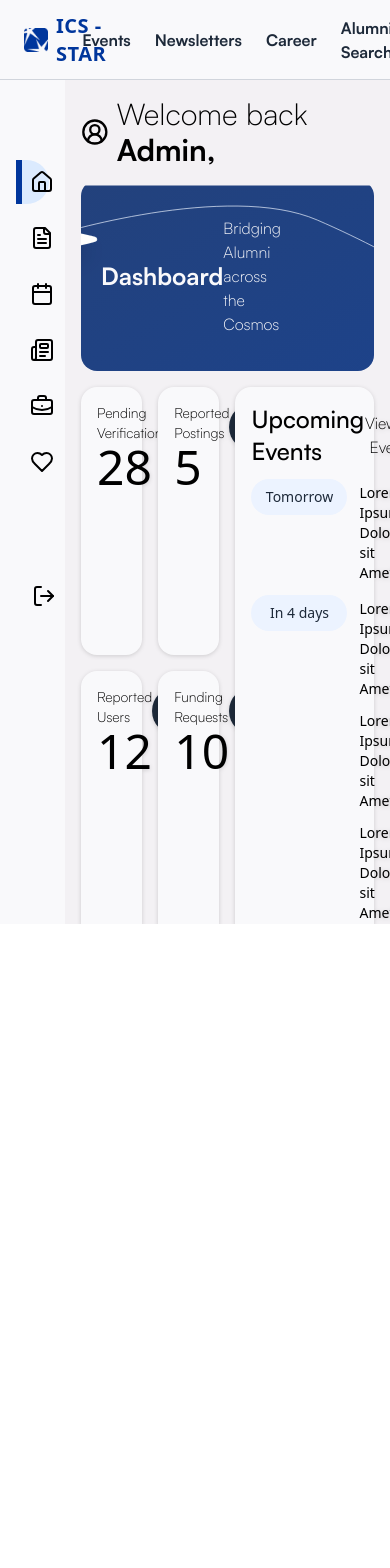
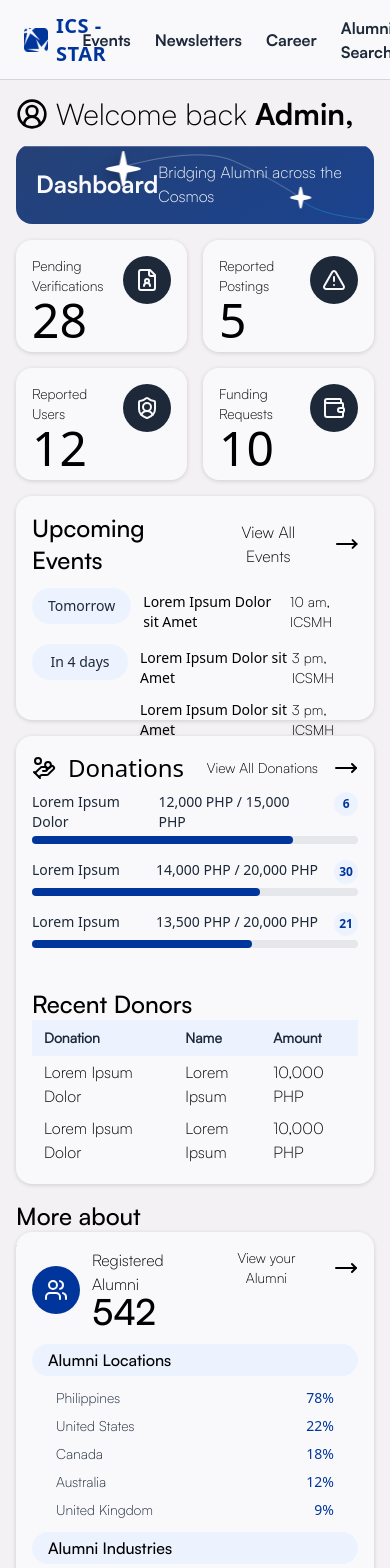
Before and after one commit to cazhiareese/ICS-STAR, a React (Vite) app in the folder app/: page /admin in a window 390 px wide. Shown: the top 1568 px of the page. Before the commit the page ends 924 px from the top, so only its background shows below. Built offline with nearby package versions, Linux system fonts and the light colour scheme.

Commit message:
ui: fix size responsiveness

```diff
--- a/app/src/RootPages/AdminPages/admindashboard.jsx
+++ b/app/src/RootPages/AdminPages/admindashboard.jsx
@@ -21,7 +21,7 @@ function AdminLanding() {
     { id: "donations", title: "Donations", icon: <Heart size={24} /> },
   ];
 
-  const dashboardCard = "bg-white drop-shadow-sm rounded-2xl p-4";
+  const dashboardCard = "bg-white drop-shadow-sm rounded-2xl p-4 w-full";
 
   // SAMPLE DATA
 
@@ -92,7 +92,7 @@ function AdminLanding() {
   return <>
   <div className="flex flex-row">
     {/* Sidebar */}
-    <div className="bg-white h-screen flex flex-col gap-3 px-4 pt-20 w-2/12">
+    <div className="bg-white hidden h-screen lg:flex flex-col gap-3 px-4 pt-20 w-2/12">
       {/* Sidebar items */}
       {sidebarItems.map((item) => (
           <SidebarItem
@@ -111,8 +111,9 @@ function AdminLanding() {
     </div>
 
     {/* Dashboard area */}
-    <div className="bg-[#F3F1F4] flex-1 max-h-screen overflow-auto">
-      <div className=" p-4 flex flex-col max-w-7xl mx-auto">
+    <div className="bg-[rgb(243,241,244)] flex-1 lg:max-h-screen overflow-auto">
+      <div className="p-4 flex flex-col max-w-7xl mx-auto">
+        {/* Welcome admin div */}
         <div className="flex flex-row mb-3 items-center">
           <CircleUserRound size={32}/>
           <p className="ml-2 text-3xl">
@@ -121,11 +122,11 @@ function AdminLanding() {
           </p>
         </div>
         {/* Grid */}
-        <div className="flex-1 grid grid-cols-4 grid-rows-[0.5fr_0.7fr_0.7fr_1.7fr_0.2fr_2fr] gap-4">
+        <div className="flex-1 grid grid-cols-2 lg:grid-cols-4 grid-rows-[5em_7em_7em_14em_28em_1em_29em_19em] md:grid-rows-[5em_7em_7em_14em_1em_18em] gap-4">
         {/* Dashboard Banner */}
-          <div className="col-span-4 row-start-1 rounded-2xl bg-cover bg-center bg-no-repeat bg-[url('/assets/DashboardBanner.svg')] flex items-center justify-between">
+          <div className="col-start-1 col-span-2 md:col-span-4 row-start-1 rounded-2xl bg-cover bg-center bg-no-repeat bg-[url('/assets/DashboardBanner.svg')] flex items-center justify-between">
             <p className="text-white font-satoshi-bold text-2xl ml-5"> Dashboard </p>
-            <p className="text-white font-satoshi-light mr-52"> Bridging Alumni across the Cosmos </p>
+            <p className="text-white font-satoshi-light mr-3 md:mr-52"> Bridging Alumni across the Cosmos </p>
           </div>
         {/* Pending Verifications */}
           <div className={`${dashboardCard} col-start-1 row-start-2 flex flex-row justify-between`}>
@@ -152,7 +153,7 @@ function AdminLanding() {
             </div>
           </div>
         {/* Reported Users */}
-          <div className={`${dashboardCard} cols-start-1 row-start-3 flex flex-row justify-between`}>
+          <div className={`${dashboardCard} col-start-1 row-start-3 flex flex-row justify-between`}>
             <div className="flex flex-col">
               <p className="font-satoshi-light text-sm"> Reported Users </p>
               <p className="text-5xl"> {response.reportedUsers} </p>
@@ -164,7 +165,7 @@ function AdminLanding() {
             </div>
           </div>
         {/* Funding Requests */}
-          <div className={`${dashboardCard} cols-start-2 row-start-3 flex flex-row justify-between`}>
+          <div className={`${dashboardCard} col-start-2 row-start-3 flex flex-row justify-between`}>
             <div className="flex flex-col">
               <p className="font-satoshi-light text-sm"> Funding Requests </p>
               <p className="text-5xl"> {response.fundingRequests} </p>
@@ -176,7 +177,7 @@ function AdminLanding() {
             </div>
           </div>
         {/* Upcoming Events */}
-          <div className={`${dashboardCard} col-span-2 row-span-2`}>
+          <div className={`${dashboardCard} col-start-1 md:col-start-3 col-span-2 row-start-4 md:row-start-2 md:row-span-2`}>
             <div className="flex flex-row justify-between">
               <p className="font-satoshi-medium text-2xl"> Upcoming Events </p>
                 <button className="flex flex-row gap-4 items-center cursor-pointer"> <p className="font-satoshi-light">View All Events</p> <MoveRight/></button>
@@ -188,7 +189,6 @@ function AdminLanding() {
                   <div className="bg-secondary text-black font-medium px-4 py-2 rounded-full text-sm whitespace-nowrap min-w-24 flex items-center justify-center">
                     {event.dateLabel}
                   </div>
-
                   {/* Event Details */}
                   <div className="flex flex-col gap-3 flex-1 mt-1">
                     {event.items.map((item, idx) => (
@@ -203,7 +203,7 @@ function AdminLanding() {
             </div>
           </div>
         {/* Donations Card */}
-          <div className={`${dashboardCard} col-span-4 row-span-1 flex flex-row gap-6`}>
+          <div className={`${dashboardCard} col-span-2 col-start-1 md:col-span-4 flex flex-col md:flex-row gap-6`}>
           {/* Donations */}
             <div className="flex-1 flex flex-col">
               <div className="flex items-center justify-between mb-2">
@@ -260,10 +260,12 @@ function AdminLanding() {
               </table>
             </div>
           </div>
-          {/* Alumni part */}
-          <h2 className="col-span-4 text-2xl font-satoshi-medium -mb-4">More about your Alumni</h2>
+        {/* Alumni part */}
+        <div className="row-start-6 md:row-start-5 md:col-span-4 text-2xl font-satoshi-medium -mb-4">
+          <h2 className="">More about your Alumni</h2>
+        </div>
         {/* Registered Alumni */}
-          <div className={`${dashboardCard} col-span-2 row-span-2 flex flex-col`}>
+          <div className={`${dashboardCard} col-span-2 row-start-7 md:row-start-6 flex flex-col`}>
             {/* Alumni header */}
             <div className="flex flex-row justify-between">
               {/* Registed Alumni count */}
@@ -278,11 +280,11 @@ function AdminLanding() {
               </div>
               {/* View Alumni Statistics */}
               <div>
-                <button className="flex flex-row gap-4 items-center cursor-pointer"> <p className="font-satoshi-light text-sm">View All Events</p> <MoveRight/></button>
+                <button className="flex flex-row gap-4 items-center cursor-pointer"> <p className="font-satoshi-light text-sm">View your Alumni</p> <MoveRight/></button>
               </div>
             </div>
             {/* Alumni Locations and Industries */}
-            <div className="mt-3 flex flex-row gap-2">
+            <div className="mt-3 flex flex-col md:flex-row gap-2">
               {/* Alumni Locations */}
               <div className="flex-1">
                 <div className="bg-secondary rounded-2xl px-4 py-1">
@@ -340,7 +342,7 @@ function AdminLanding() {
             </div>
           </div>
         {/* System Engagement */}
-          <div className={`${dashboardCard} col-span-2 row-span-2 flex flex-col`}>
+          <div className={`${dashboardCard} col-start-1 row-start-8 md:row-start-6 md:col-start-3 col-span-2 flex flex-col`}>
             <div className="flex flex-row justify-between">
               <div className="flex flex-col">
                 <h2 className="font-satoshi-medium text-2xl"> System Engagement</h2>
```
